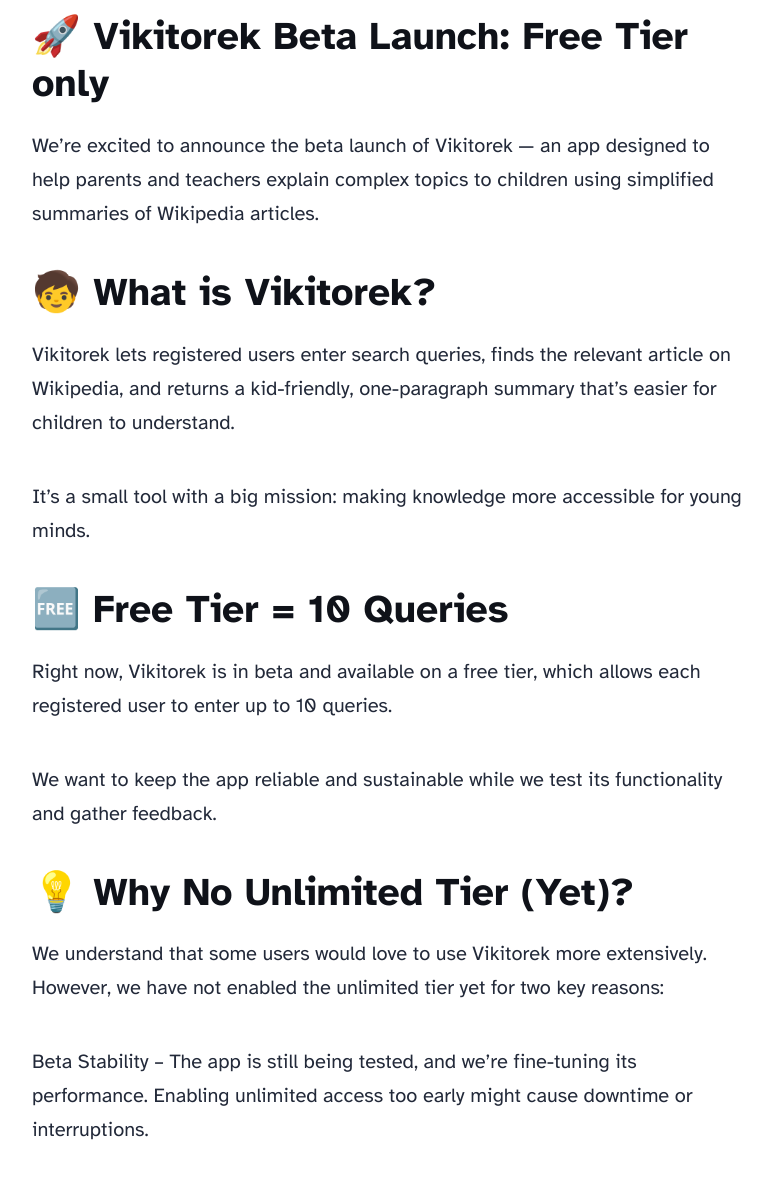
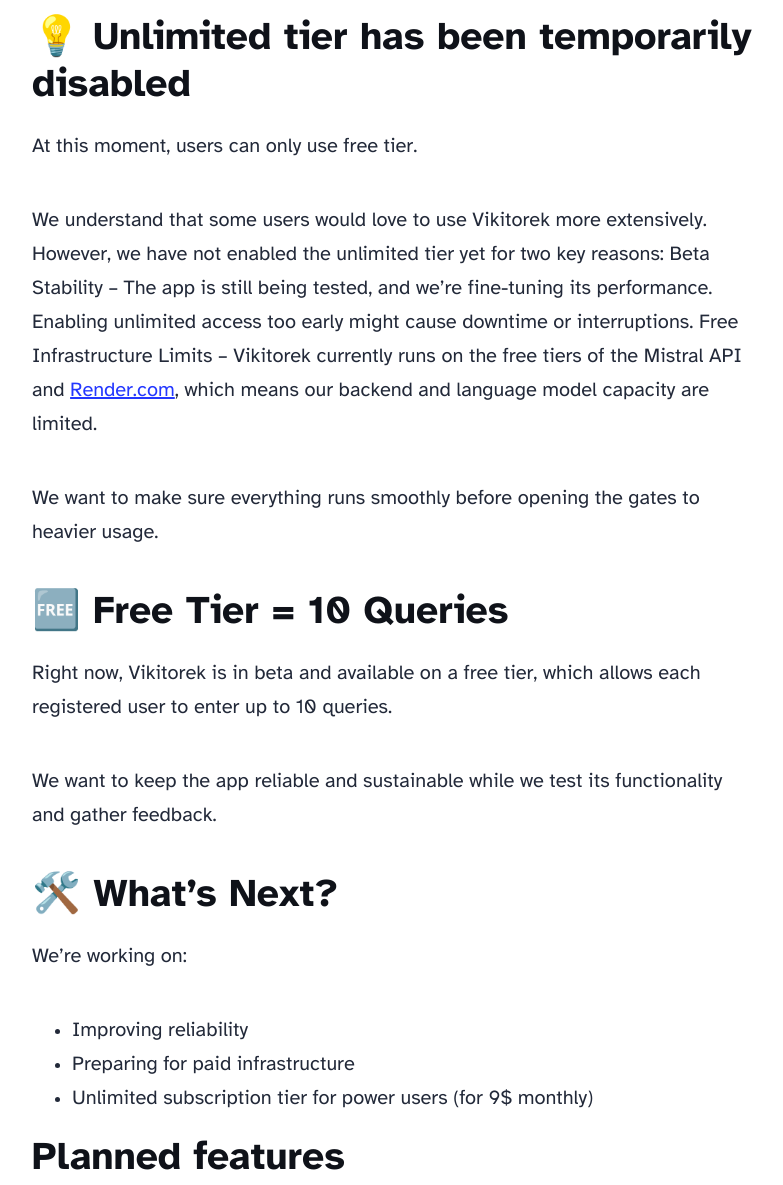
Before and after one commit to BrusJan/vikitorek-blog, an Astro site: page /blog/first-post in a window 1280 px wide. Shown: the part 820-2005 px from the top of the page, without its empty margins (248-1031 px from the left). Built offline with nearby package versions, Linux system fonts and the light colour scheme; Astro itself is replaced by a stand-in of ours.

Commit message:
Unlimited disabled post edited

```diff
--- a/src/content/blog/first-post.md
+++ b/src/content/blog/first-post.md
@@ -5,27 +5,19 @@
 heroImage: "/Vikitorek_blog1.jpg"
 ---
 
-### 🚀 Vikitorek Beta Launch: Free Tier only
-We’re excited to announce the beta launch of Vikitorek — an app designed to help parents and teachers explain complex topics to children using simplified summaries of Wikipedia articles.
+### 💡 Unlimited tier has been temporarily disabled
+At this moment, users can only use free tier.
 
-### 🧒 What is Vikitorek?
-Vikitorek lets registered users enter search queries, finds the relevant article on Wikipedia, and returns a kid-friendly, one-paragraph summary that’s easier for children to understand.
+We understand that some users would love to use Vikitorek more extensively. However, we have not enabled the unlimited tier yet for two key reasons:
+Beta Stability – The app is still being tested, and we’re fine-tuning its performance. Enabling unlimited access too early might cause downtime or interruptions.
+Free Infrastructure Limits – Vikitorek currently runs on the free tiers of the Mistral API and Render.com, which means our backend and language model capacity are limited.
 
-It’s a small tool with a big mission: making knowledge more accessible for young minds.
+We want to make sure everything runs smoothly before opening the gates to heavier usage.
 
 ### 🆓 Free Tier = 10 Queries
 Right now, Vikitorek is in beta and available on a free tier, which allows each registered user to enter up to 10 queries.
 
 We want to keep the app reliable and sustainable while we test its functionality and gather feedback.
-
-### 💡 Why No Unlimited Tier (Yet)?
-We understand that some users would love to use Vikitorek more extensively. However, we have not enabled the unlimited tier yet for two key reasons:
-
-Beta Stability – The app is still being tested, and we’re fine-tuning its performance. Enabling unlimited access too early might cause downtime or interruptions.
-
-Free Infrastructure Limits – Vikitorek currently runs on the free tiers of the Mistral API and Render.com, which means our backend and language model capacity are limited.
-
-We want to make sure everything runs smoothly before opening the gates to heavier usage.
 
 ### 🛠️ What’s Next?
 We’re working on:
@@ -33,6 +25,7 @@
 - Improving reliability
 - Preparing for paid infrastructure
 - Unlimited subscription tier for power users (for 9$ monthly)
+
 ### Planned features
 - Reporting incorrect answers
 - Making sure to answer correctly even when Wikipedia does not have an answer
```
